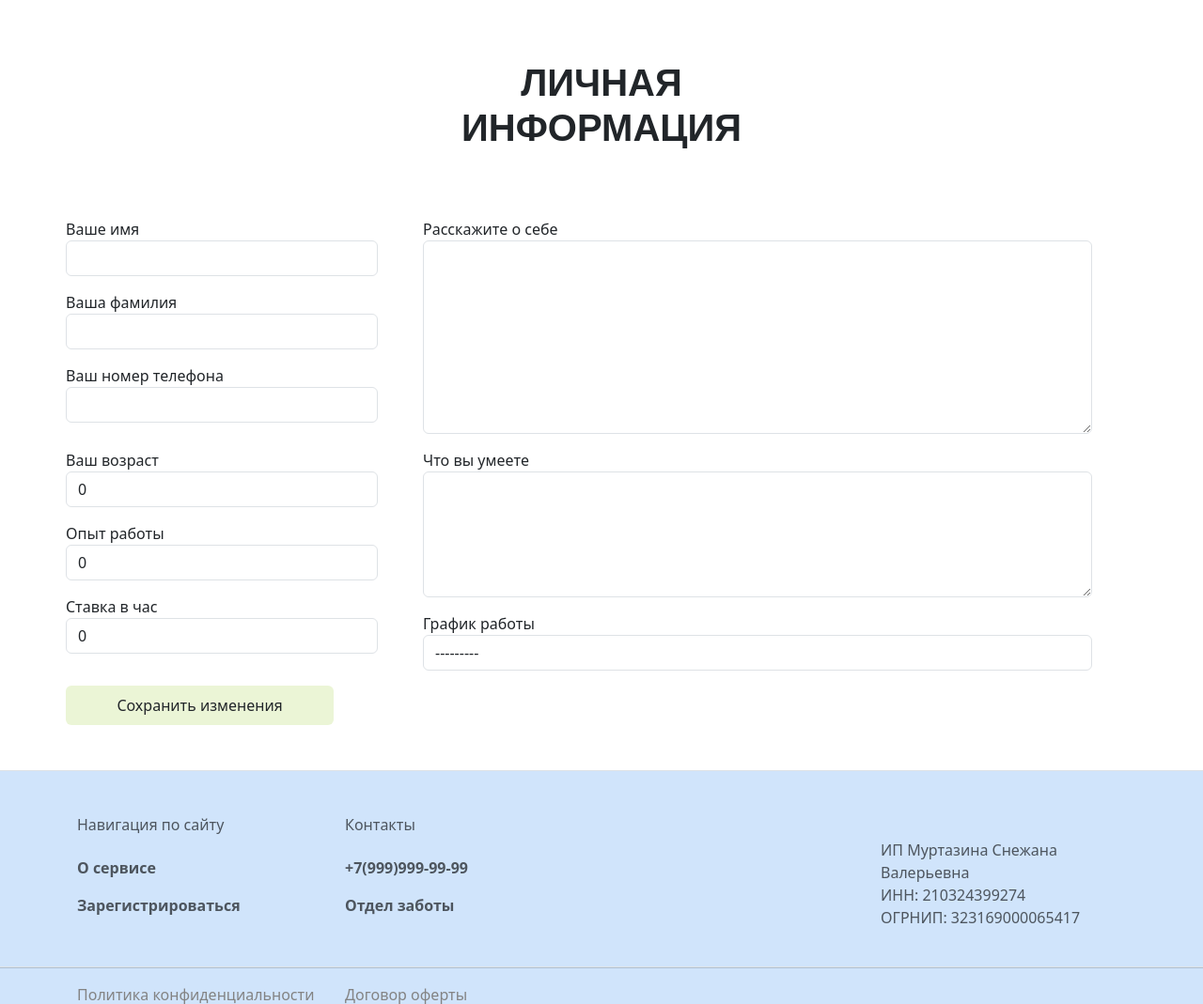
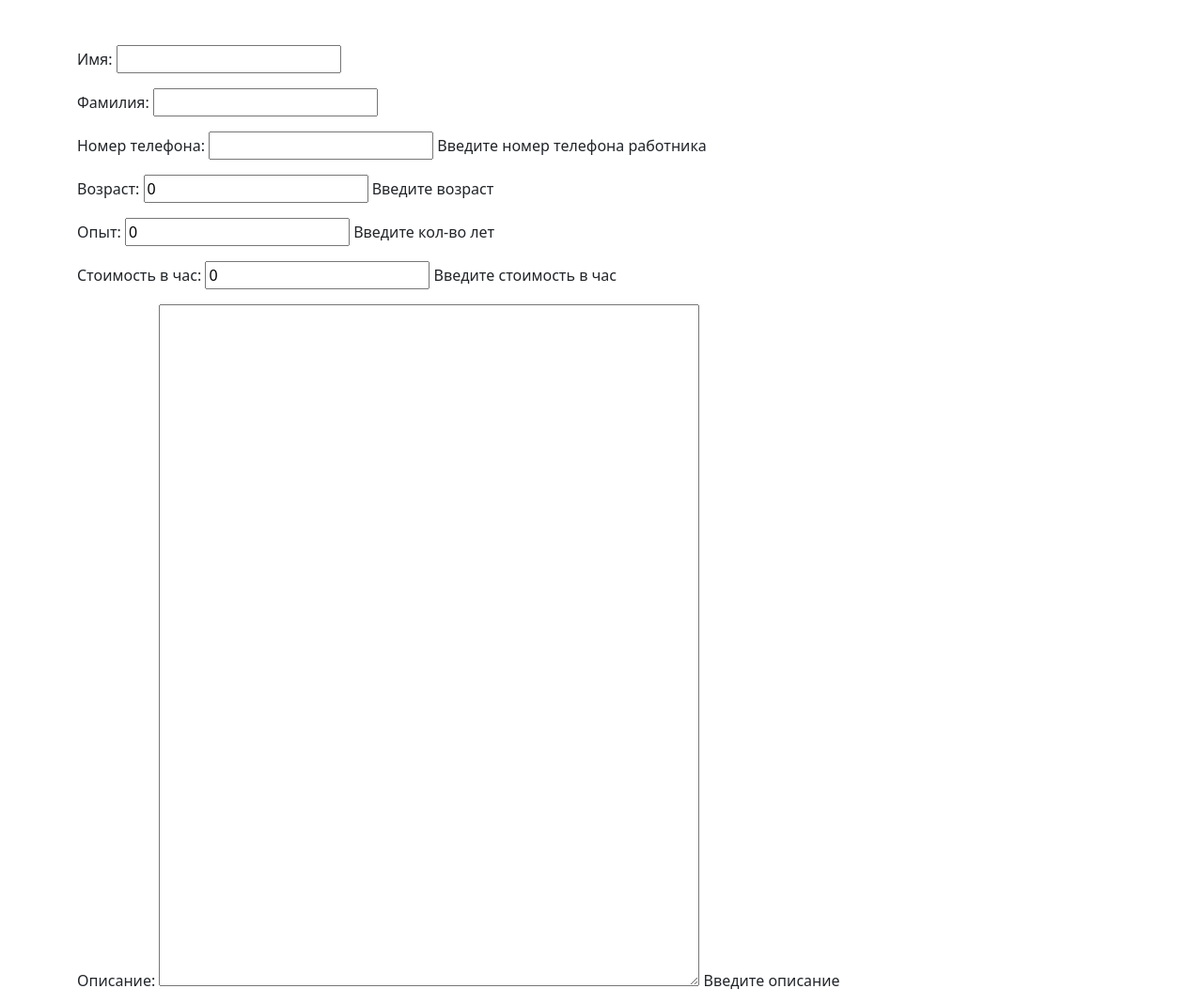
Before and after one commit to servicenanny/servicenanny, a Django app: page /nanny/register in a window 1280 px wide. Shown: the part 84-1153 px from the top of the page at 94% size. Run offline with Django 5.2, Linux system fonts and the light colour scheme; some libraries are stand-ins or nearby versions; some web fonts are replaced.

Commit message:
Revert "Dev semen"

```diff
--- a/apps/app_worker/forms/nanny_form.py
+++ b/apps/app_worker/forms/nanny_form.py
@@ -8,13 +8,10 @@
     def __init__(self, *args, **kwargs):
         super().__init__(*args, **kwargs)
 
-        for field in self.fields.values():
-            field.widget.attrs['class'] = 'form-control'
-
     class Meta:
         model = Nanny
         fields = ['phone_number', 'age', 'experience', 'cost_per_hour', 'describe', 'skills', 'work_days']
         widgets = {
-            'describe': Textarea(attrs={'cols': 8, 'rows': 8}),
-            'skills': Textarea(attrs={'cols': 8, 'rows': 5}),
+            'describe': Textarea(attrs={'cols': 60, 'rows': 30}),
+            'skills': Textarea(attrs={'cols': 60, 'rows': 20}),
         }
--- a/apps/app_worker/forms/user_form.py
+++ b/apps/app_worker/forms/user_form.py
@@ -7,9 +7,6 @@
     def __init__(self, *args, **kwargs):
         super().__init__(*args, **kwargs)
 
-        for field in self.fields.values():
-            field.widget.attrs['class'] = 'form-control'
-
     class Meta:
         model = get_user_model()
         fields = ['first_name', 'last_name']
--- a/apps/app_worker/templates/nanny_register.html
+++ b/apps/app_worker/templates/nanny_register.html
@@ -9,66 +9,16 @@
     <link rel="stylesheet" href="{% static 'css/header.css' %}" />
     <link rel="stylesheet" href="{% static 'css/footer.css' %}" />
 {% endblock %}
-{% block header %}
+{% block  header %}
     {% include "header_yellow.html" with text_color='text-dark' %}
 {% endblock %}
-{% block content %}
+{% block  content %}
 <div class="container my-5">
-    <h1 class="text-center text-uppercase mb-5 w-100 mursgothic py-3">
-        <strong>
-            <p class="mb-0">Личная</p>
-            <p class="mb-0">информация</p>
-        </strong>
-    </h1>
     <form action="." method="POST">
         {% csrf_token %}
-        <div class="row no-gutters">
-            <div class="col-4">
-                <div class="row w-100 py-2">
-                    <div class="row w-100">Ваше имя</div>
-                    <div class="row w-100">{{ form.user_form.first_name }}</div>
-                </div>
-                <div class="row w-100 py-2">
-                    <div class="row w-100">Ваша фамилия</div>
-                    <div class="row w-100">{{ form.user_form.last_name }}</div>
-                </div>
-                <div class="row w-100 py-2">
-                    <div class="row w-100">Ваш номер телефона</div>
-                    <div class="row w-100">{{ form.nanny_form.phone_number }}</div>
-                </div>
-            </div>
-            <div class="col-8">
-                <div class="row w-100 py-2">
-                    <div class="row w-100">Расскажите о себе</div>
-                    <div class="row w-100">{{ form.nanny_form.describe }}</div>
-                </div>
-            </div>
-            <div class="col-4">
-                <div class="row w-100 py-2">
-                    <div class="row w-100">Ваш возраст</div>
-                    <div class="row w-100">{{ form.nanny_form.age }}</div>
-                </div>
-                <div class="row w-100 py-2">
-                    <div class="row w-100">Опыт работы</div>
-                    <div class="row w-100">{{ form.nanny_form.experience }}</div>
-                </div>
-                <div class="row w-100 py-2">
-                    <div class="row w-100">Ставка в час</div>
-                    <div class="row w-100">{{ form.nanny_form.cost_per_hour }}</div>
-                </div>
-            </div>
-            <div class="col-8">
-                <div class="row w-100 py-2">
-                    <div class="row w-100">Что вы умеете</div>
-                    <div class="row w-100">{{ form.nanny_form.skills }}</div>
-                </div>
-                <div class="row w-100 py-2">
-                    <div class="row w-100">График работы</div>
-                    <div class="row w-100">{{ form.nanny_form.work_days }}</div>
-                </div>
-            </div>
-            <button class="btn btn-yellow py-2 w-lg-25 w-100 gy-2">Сохранить изменения</button>
-        </div>
+        {{ form.user_form.as_p }}
+        {{ form.nanny_form.as_p }}
+        <button type="submit">
     </form>
 </div>
 {% endblock %}
```
Lines whose indentation alone changed are shown as unchanged.
